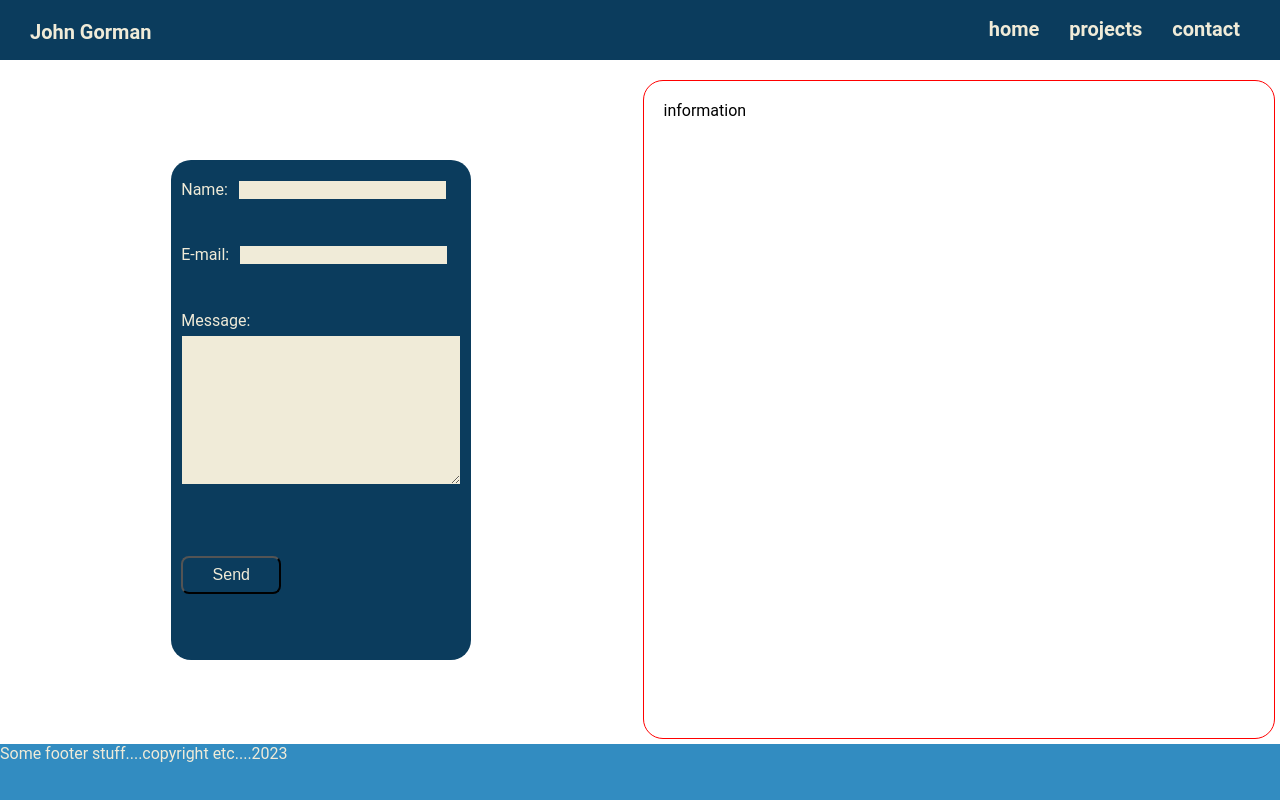
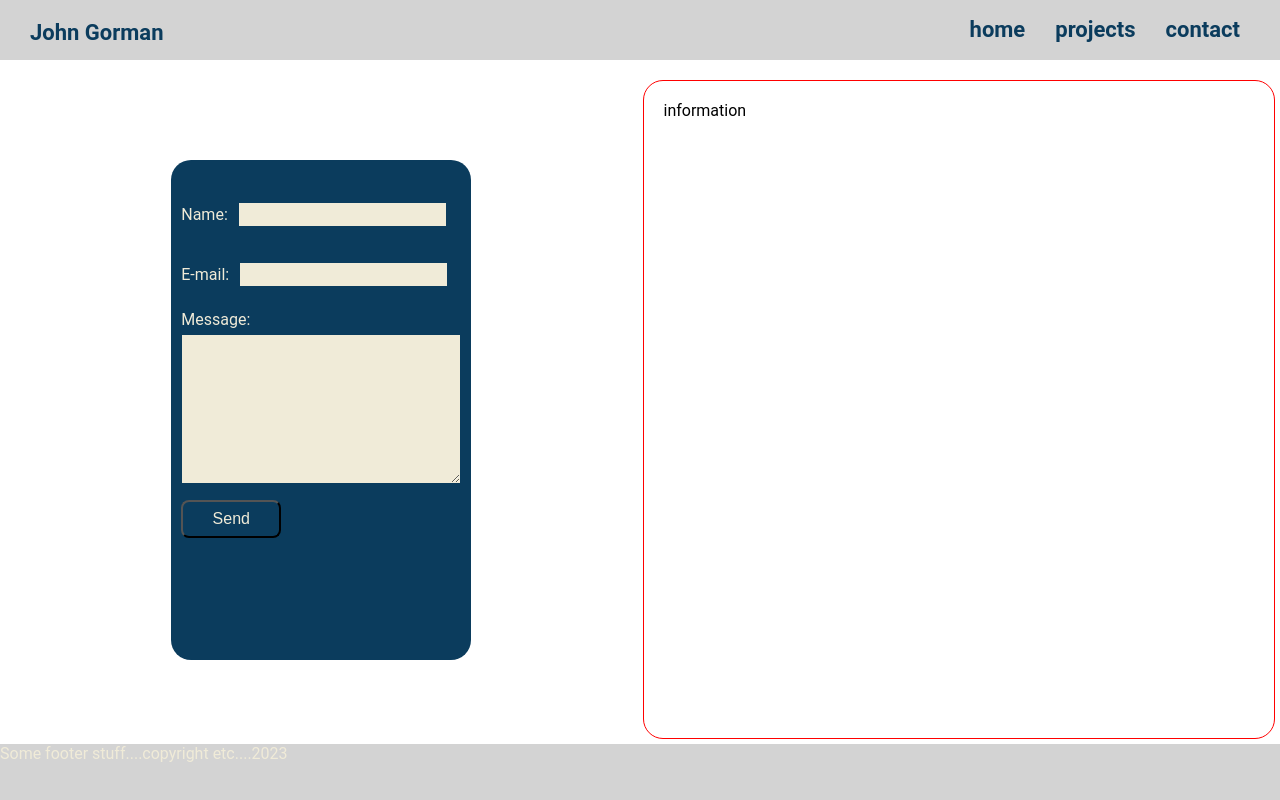
Before and after one commit to Johng117/portfolio_2.0, a React (Create React App) app in the folder client/: page /contact in a window 1280 px wide. Shown: the top 800 px of the page. Built offline with nearby package versions, Linux system fonts and the light colour scheme; the HTML template or start-up script is replaced by a standard one.

Commit message:
changes to colour scheme and sass variable names

```diff
--- a/client/src/styles/_about.scss
+++ b/client/src/styles/_about.scss
@@ -7,14 +7,20 @@
 
   .about-form {
     display: grid;
-    padding: 20px 10px;
+    grid-template-rows: 50px 50px 180px 80px;
+    gap: 10px;
+    padding: 30px 10px;
     color: $light-color;
     box-sizing: border-box;
     height: 500px;
     min-width: 300px;
-    background-color: $secondary-color;
+    background-color: $secondary-colour;
     margin: auto;
     border-radius: 20px;
+
+    .form-name, .form-email {
+      align-self: center;
+    }
 
     .name-error,
     .email-error,
@@ -31,10 +37,13 @@
   .input-name,
   .input-email {
     margin-left: 10px;
-    border: 1px solid $secondary-color;
+    height: 25px;
+    border: 1px solid $secondary-colour;
     font-size: 16px;
     background: $light-color;
   }
+
+
 
   .message-container {
     height: 200px;
@@ -47,7 +56,7 @@
       height: 150px;
       width: 100%;
       padding: 10px;
-      border: 1px solid $secondary-color;
+      border: 1px solid $secondary-colour;
       font-size: 16px;
       font-family: "quicksand";
       background-color: $light-color;
@@ -68,7 +77,7 @@
     grid-template-columns: 1fr;
     .intro-name,
     .picture-social {
-      background-color: $primary-color;
+      background-color: $background-colour;
     }
   }
 }
--- a/client/src/styles/_buttons.scss
+++ b/client/src/styles/_buttons.scss
@@ -2,7 +2,7 @@ button {
     width: 100px;
     height: 38px;
     border-radius: 8px;
-    background-color: $secondary-color;
+    background-color: $secondary-colour;
     color: $light-color;
     font-size: 1rem;
     cursor: pointer;
--- a/client/src/styles/_footer.scss
+++ b/client/src/styles/_footer.scss
@@ -1,6 +1,6 @@
 .footer-section {
   height: 10vh;
-  background-color: $primary-color;
+  background-color: $background-colour;
   color: $light-color;
   p {
     margin: 0;
--- a/client/src/styles/_hamburger.scss
+++ b/client/src/styles/_hamburger.scss
@@ -17,9 +17,9 @@
   margin-top: 10px;
   span {
     position: absolute;
-    background-color: $light-color;
+    background-color: $secondary-colour;
     width: 100%;
-    height: 2px;
+    height: 3px;
     border-radius: 5px;
   }
 
@@ -41,7 +41,7 @@
 
   span {
     position: absolute;
-    background-color: #f0f4ef;
+    background-color: $secondary-colour;
     width: 100%;
     height: 3px;
     border-radius: 5px;
--- a/client/src/styles/_header.scss
+++ b/client/src/styles/_header.scss
@@ -2,12 +2,12 @@
   width: 100%;
   display: grid;
   grid-template-columns: 1fr 80px;
-  background-color: #0B3C5D;
+  background-color: $background-colour;
   font-family: "Roboto", sans-serif;
   font-weight: 700;
   font-style: normal;
-  font-size: 20px;
-  color: $light-color;
+  font-size: 22px;
+  color: $secondary-colour;
 
   .page-menu-container {
     display: none;
@@ -20,7 +20,7 @@
 
     .header-mobile-name,
     .header-full-name {
-      color: $light-color;
+      color: $secondary-colour;
     }
     .header-full-name {
       display: none;
@@ -38,12 +38,12 @@
 
 .menu-mobile-open {
   font-size: 20px;
-  color: $light-color;
+  color: $secondary-colour;
   height: 0px;
   background: #f0f4ef;
   border-bottom-left-radius: 10px;
   border-bottom-right-radius: 10px;
-  color: $primary-color;
+  color: $background-colour;
   position: absolute;
   top: 60px;
   left: 25%;
@@ -57,17 +57,17 @@
 
   ul li {
     text-align: center;
-    background-color: $light-color;
+    background-color: $background-colour;
     transition: all 0.5s ease-out;
-    color: $secondary-color;
+    color: $secondary-colour;
 
   }
 
   ul li h5 {
     margin: 0;
     padding: 10px;
-    font-size: 18px;
-    font-weight: bolder;
+    font-size: 20px;
+    font-weight: 700;
   }
 
   ul li:last-child {
@@ -79,8 +79,7 @@
   ul li:hover {
     cursor: pointer;
     color: $light-color;
-    background-color: $secondary-color;
-    // border: 1px solid grey;
+    background-color: $secondary-colour;
     opacity: 0.5;
   }
 }
@@ -107,13 +106,13 @@
         margin-top: 0px;
         margin-bottom: 10px;
         padding: 17px 40px 0px 40px;
-        color: $light-color;
+        color: $secondary-colour;
 
         .full-menu-item {
           cursor: pointer;
         }
         .full-menu-item:hover {
-          border-bottom: 3px solid $light-color;
+          border-bottom: 3px solid $secondary-colour;
         }
       }
 
--- a/client/src/styles/_home.scss
+++ b/client/src/styles/_home.scss
@@ -9,10 +9,10 @@
   }
 
   .intro-name {
-    background-color: $primary-color;
+    background-color: $background-colour;
   }
   .picture-social {
-    background-color: #0b3c5d;
+    background-color: $background-colour;
   }
 }
 
@@ -22,7 +22,7 @@
     grid-template-columns: 1fr;
     .intro-name,
     .picture-social {
-      background-color: $primary-color;
+      background-color: $background-colour;
     }
   }
 }
--- a/client/src/styles/_not-found.scss
+++ b/client/src/styles/_not-found.scss
@@ -7,7 +7,7 @@
   flex-direction: column;
   text-align: center;
   padding-top: 200px;
-  color: $primary-color;
+  color: $background-colour;
   background: whitesmoke;
 
   button {
--- a/client/src/styles/_projects.scss
+++ b/client/src/styles/_projects.scss
@@ -2,7 +2,7 @@
   display: grid;
   grid-template-rows: 50px 1fr;
   justify-items: center;
-  background-color: $secondary-color;
+  background-color: $secondary-colour;
   height: 100%;
   color: $light-color;
 
--- a/client/src/styles/_variables.scss
+++ b/client/src/styles/_variables.scss
@@ -1,5 +1,5 @@
-$primary-color: #328CC1;
-$secondary-color: #0B3C5D;
+$background-colour: lightgray;
+$secondary-colour: #0b3c5d;
 $light-color: #f0ebd8;
 $title-text-size: 27px;
 $title-text-size-full: 40px;
--- a/client/src/styles/index.css
+++ b/client/src/styles/index.css
@@ -18,9 +18,9 @@
 }
 .hamburger-icon-closed span {
   position: absolute;
-  background-color: #f0ebd8;
+  background-color: #0b3c5d;
   width: 100%;
-  height: 2px;
+  height: 3px;
   border-radius: 5px;
 }
 .hamburger-icon-closed span:nth-child(2) {
@@ -40,7 +40,7 @@
 }
 .hamburger-icon-open span {
   position: absolute;
-  background-color: #f0f4ef;
+  background-color: #0b3c5d;
   width: 100%;
   height: 3px;
   border-radius: 5px;
@@ -61,12 +61,12 @@
   width: 100%;
   display: grid;
   grid-template-columns: 1fr 80px;
-  background-color: #0B3C5D;
+  background-color: lightgray;
   font-family: "Roboto", sans-serif;
   font-weight: 700;
   font-style: normal;
-  font-size: 20px;
-  color: #f0ebd8;
+  font-size: 22px;
+  color: #0b3c5d;
 }
 .header-section .page-menu-container {
   display: none;
@@ -78,7 +78,7 @@
 }
 .header-section .header-name .header-mobile-name,
 .header-section .header-name .header-full-name {
-  color: #f0ebd8;
+  color: #0b3c5d;
 }
 .header-section .header-name .header-full-name {
   display: none;
@@ -93,12 +93,12 @@
 
 .menu-mobile-open {
   font-size: 20px;
-  color: #f0ebd8;
+  color: #0b3c5d;
   height: 0px;
   background: #f0f4ef;
   border-bottom-left-radius: 10px;
   border-bottom-right-radius: 10px;
-  color: #328CC1;
+  color: lightgray;
   position: absolute;
   top: 60px;
   left: 25%;
@@ -111,15 +111,15 @@
 }
 .menu-mobile-open ul li {
   text-align: center;
-  background-color: #f0ebd8;
+  background-color: lightgray;
   transition: all 0.5s ease-out;
-  color: #0B3C5D;
+  color: #0b3c5d;
 }
 .menu-mobile-open ul li h5 {
   margin: 0;
   padding: 10px;
-  font-size: 18px;
-  font-weight: bolder;
+  font-size: 20px;
+  font-weight: 700;
 }
 .menu-mobile-open ul li:last-child {
   border-bottom-left-radius: 10px;
@@ -128,7 +128,7 @@
 .menu-mobile-open ul li:hover {
   cursor: pointer;
   color: #f0ebd8;
-  background-color: #0B3C5D;
+  background-color: #0b3c5d;
   opacity: 0.5;
 }
 
@@ -153,13 +153,13 @@
     margin-top: 0px;
     margin-bottom: 10px;
     padding: 17px 40px 0px 40px;
-    color: #f0ebd8;
+    color: #0b3c5d;
   }
   .header-section .page-menu-container .menu-list .full-menu-item {
     cursor: pointer;
   }
   .header-section .page-menu-container .menu-list .full-menu-item:hover {
-    border-bottom: 3px solid #f0ebd8;
+    border-bottom: 3px solid #0b3c5d;
   }
   .header-section .hamburger-container,
   .header-section .menu-mobile-open ul {
@@ -175,14 +175,19 @@
 }
 .about-section .about-form {
   display: grid;
-  padding: 20px 10px;
+  grid-template-rows: 50px 50px 180px 80px;
+  gap: 10px;
+  padding: 30px 10px;
   color: #f0ebd8;
   box-sizing: border-box;
   height: 500px;
   min-width: 300px;
-  background-color: #0B3C5D;
+  background-color: #0b3c5d;
   margin: auto;
   border-radius: 20px;
+}
+.about-section .about-form .form-name, .about-section .about-form .form-email {
+  align-self: center;
 }
 .about-section .about-form .name-error h5,
 .about-section .about-form .email-error h5,
@@ -195,7 +200,8 @@
 .about-section .input-name,
 .about-section .input-email {
   margin-left: 10px;
-  border: 1px solid #0B3C5D;
+  height: 25px;
+  border: 1px solid #0b3c5d;
   font-size: 16px;
   background: #f0ebd8;
 }
@@ -210,7 +216,7 @@
   height: 150px;
   width: 100%;
   padding: 10px;
-  border: 1px solid #0B3C5D;
+  border: 1px solid #0b3c5d;
   font-size: 16px;
   font-family: "quicksand";
   background-color: #f0ebd8;
@@ -229,14 +235,14 @@
   }
   .about-section .intro-name,
   .about-section .picture-social {
-    background-color: #328CC1;
+    background-color: lightgray;
   }
 }
 button {
   width: 100px;
   height: 38px;
   border-radius: 8px;
-  background-color: #0B3C5D;
+  background-color: #0b3c5d;
   color: #f0ebd8;
   font-size: 1rem;
   cursor: pointer;
@@ -246,7 +252,7 @@ button {
   display: grid;
   grid-template-rows: 50px 1fr;
   justify-items: center;
-  background-color: #0B3C5D;
+  background-color: #0b3c5d;
   height: 100%;
   color: #f0ebd8;
 }
@@ -393,7 +399,7 @@ button {
   flex-direction: column;
   text-align: center;
   padding-top: 200px;
-  color: #328CC1;
+  color: lightgray;
   background: whitesmoke;
 }
 .not-found button {
@@ -410,10 +416,10 @@ button {
   text-align: center;
 }
 .home-section .intro-name {
-  background-color: #328CC1;
+  background-color: lightgray;
 }
 .home-section .picture-social {
-  background-color: #0b3c5d;
+  background-color: lightgray;
 }
 
 @media only screen and (max-width: 770px) {
@@ -423,12 +429,12 @@ button {
   }
   .home-section .intro-name,
   .home-section .picture-social {
-    background-color: #328CC1;
+    background-color: lightgray;
   }
 }
 .footer-section {
   height: 10vh;
-  background-color: #328CC1;
+  background-color: lightgray;
   color: #f0ebd8;
 }
 .footer-section p {
```
Also changed, not shown: client/src/assets/fonts/BungeeHairline-Regular.ttf (deleted), 1 other file (tests, documents, lock files or other folders).
